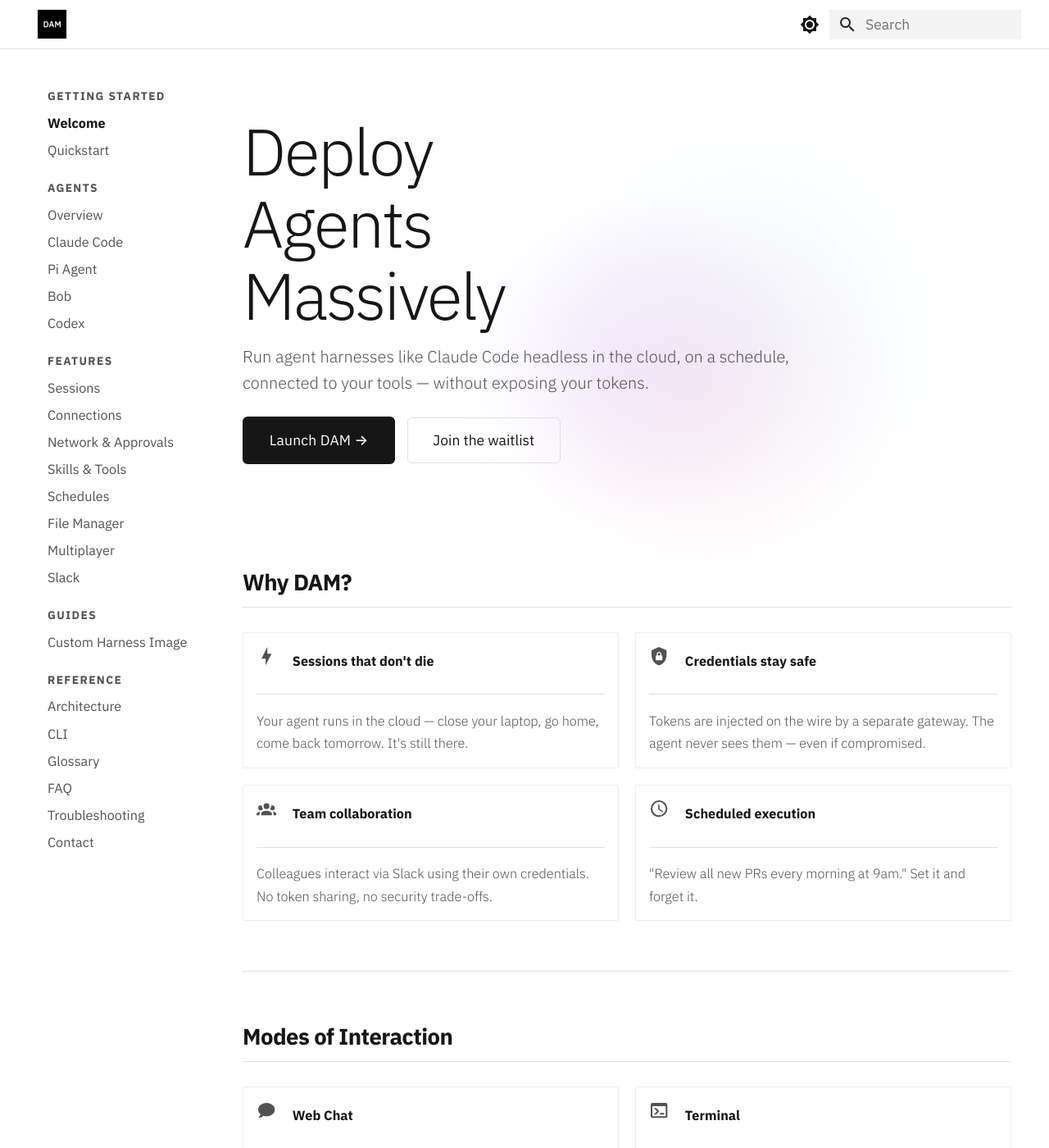
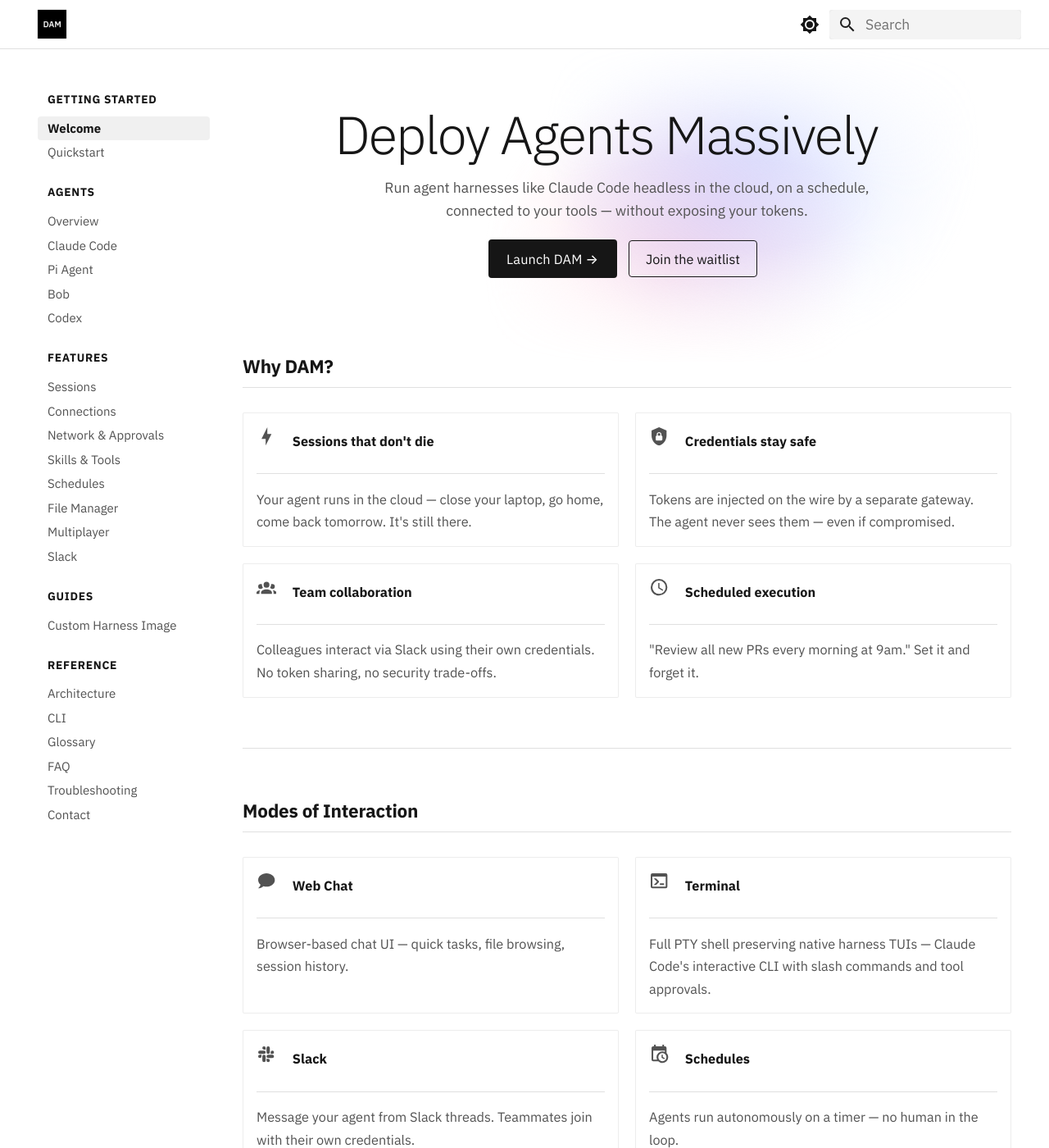
Before and after one commit to dam-agents/docs, an MkDocs documentation site: the page built from docs/index.md, in a window 1280 px wide and 1400 px high. Shown: the whole window at 82% size. Built offline with MkDocs 1.6.1 and Material for MkDocs 9.7.7, drawn with Linux system fonts in a browser that asks for light colours.

Commit message:
docs: improve visual hierarchy and styling

```diff
--- a/docs/index.md
+++ b/docs/index.md
@@ -5,7 +5,7 @@ hide:
 
 <div class="hero" markdown>
 
-# Deploy<br>Agents<br>Massively
+# Deploy Agents Massively
 
 Run agent harnesses like Claude Code headless in the cloud, on a schedule, connected to your tools — without exposing your tokens.
 
--- a/docs/stylesheets/extra.css
+++ b/docs/stylesheets/extra.css
@@ -10,21 +10,11 @@
 }
 
 .md-content {
-  background:
-    radial-gradient(circle at 60% 55%, rgba(255, 180, 200, 0.2) 0%, transparent 35%),
-    radial-gradient(circle at 50% 50%, rgba(200, 180, 255, 0.2) 0%, transparent 35%),
-    radial-gradient(circle at 65% 45%, rgba(180, 220, 255, 0.18) 0%, transparent 35%);
-  background-size: 100% 700px;
-  background-repeat: no-repeat;
+  background: none;
 }
 
 [data-md-color-scheme="slate"] .md-content {
-  background:
-    radial-gradient(circle at 60% 55%, rgba(255, 130, 160, 0.08) 0%, transparent 35%),
-    radial-gradient(circle at 50% 50%, rgba(160, 120, 220, 0.08) 0%, transparent 35%),
-    radial-gradient(circle at 65% 45%, rgba(100, 160, 220, 0.06) 0%, transparent 35%);
-  background-size: 100% 700px;
-  background-repeat: no-repeat;
+  background: none;
 }
 
 [data-md-color-scheme="slate"] {
@@ -67,6 +57,11 @@
 .md-header__button.md-logo img {
   height: 1.75rem;
   width: auto;
+  content: url("../assets/logo-light.png");
+}
+
+[data-md-color-scheme="slate"] .md-header__button.md-logo img {
+  content: url("../assets/logo-dark.png");
 }
 
 [data-md-color-scheme="slate"] .md-header__button.md-icon {
@@ -87,11 +82,26 @@
   display: none;
 }
 
+.md-nav--secondary > .md-nav__title {
+  font-size: 0.625rem;
+  font-weight: 700;
+  text-transform: uppercase;
+  letter-spacing: 0.05em;
+  color: #8d8d8d;
+  padding: 0.4rem 0.6rem;
+}
+
+.md-nav--secondary .md-nav__link {
+  font-size: 0.6875rem;
+  font-weight: 400;
+  padding: 0.2rem 0.6rem;
+}
+
 .md-nav__link {
-  font-size: 0.8125rem;
+  font-size: 0.75rem;
   font-weight: 400;
   color: #525252 !important;
-  padding: 0.3rem 0.6rem;
+  padding: 0.25rem 0.6rem;
   margin: 0;
   border-radius: 4px;
   transition: background 0.15s, color 0.15s;
@@ -110,6 +120,7 @@
 .md-nav__link--active {
   color: #161616 !important;
   font-weight: 600;
+  background: #f0f0f0;
 }
 
 [data-md-color-scheme="slate"] .md-nav__link {
@@ -123,6 +134,8 @@
 
 [data-md-color-scheme="slate"] .md-nav__link--active {
   color: #f4f4f4 !important;
+  font-weight: 600;
+  background: #262626;
 }
 
 .md-nav__item {
@@ -134,23 +147,23 @@
 }
 
 .md-nav__item--nested > .md-nav__link {
-  font-weight: 600;
-  color: #161616;
+  font-weight: 700;
+  color: #161616 !important;
   font-size: 0.6875rem;
   text-transform: uppercase;
-  letter-spacing: 0.1em;
-  padding: 0.2rem 0.6rem;
-  margin-bottom: 0.1rem;
+  letter-spacing: 0.05em;
+  padding: 0.4rem 0.6rem;
+  margin-bottom: 0.15rem;
 }
 
 [data-md-color-scheme="slate"] .md-nav__item--nested > .md-nav__link {
-  color: #6f6f6f;
+  color: #c6c6c6 !important;
 }
 
 /* Typography */
 .md-typeset {
-  font-size: 0.875rem;
-  font-weight: 300;
+  font-size: 0.8125rem;
+  font-weight: 400;
   line-height: 1.7;
   color: #262626;
   -webkit-font-smoothing: antialiased;
@@ -161,12 +174,12 @@
 }
 
 .md-typeset h1 {
-  font-weight: 700;
-  font-size: 2.25rem;
-  letter-spacing: -0.03em;
+  font-weight: 600;
+  font-size: 1.75rem;
+  letter-spacing: -0.02em;
   color: #161616;
-  line-height: 1.15;
-  margin-bottom: 1.25rem;
+  line-height: 1.2;
+  margin-bottom: 1rem;
 }
 
 [data-md-color-scheme="slate"] .md-typeset h1 {
@@ -175,10 +188,10 @@
 
 .md-typeset h2 {
   font-weight: 600;
-  font-size: 1.375rem;
-  letter-spacing: -0.02em;
+  font-size: 1.125rem;
+  letter-spacing: -0.01em;
   color: #161616;
-  margin-top: 3rem;
+  margin-top: 2.5rem;
   padding-bottom: 0.5rem;
   border-bottom: 1px solid #e0e0e0;
 }
@@ -202,21 +215,40 @@
 /* Content width — wider for cards */
 .md-content__inner {
   max-width: 52rem;
+  padding-top: 0;
 }
 
 /* Hero section */
 .hero {
-  text-align: left;
-  padding: 1.5rem 0 2rem;
-  background: none;
+  text-align: center;
+  padding: 1.5rem 0 1rem;
+  margin: 0;
+  position: relative;
 }
 
-[data-md-color-scheme="slate"] .hero {
-  background: none;
+.hero::before {
+  content: "";
+  position: absolute;
+  inset: -2rem -4rem -3rem -4rem;
+  background:
+    radial-gradient(circle at 65% 30%, rgba(180, 200, 255, 0.4) 0%, transparent 35%),
+    radial-gradient(circle at 55% 70%, rgba(255, 180, 200, 0.35) 0%, transparent 35%),
+    radial-gradient(circle at 60% 50%, rgba(200, 170, 255, 0.3) 0%, transparent 30%);
+  mask-image: radial-gradient(ellipse 75% 75% at 60% 50%, black 20%, transparent 70%);
+  -webkit-mask-image: radial-gradient(ellipse 75% 75% at 60% 50%, black 20%, transparent 70%);
+  pointer-events: none;
+  z-index: -1;
+}
+
+[data-md-color-scheme="slate"] .hero::before {
+  background:
+    radial-gradient(circle at 65% 30%, rgba(130, 160, 220, 0.15) 0%, transparent 35%),
+    radial-gradient(circle at 55% 70%, rgba(200, 130, 160, 0.12) 0%, transparent 35%),
+    radial-gradient(circle at 60% 50%, rgba(160, 130, 210, 0.1) 0%, transparent 30%);
 }
 
 .hero h1 {
-  font-size: 4rem;
+  font-size: 3.25rem;
   font-weight: 300;
   letter-spacing: -0.03em;
   line-height: 1.1;
@@ -235,11 +267,11 @@
 }
 
 .hero p {
-  font-size: 1rem;
-  font-weight: 300;
+  font-size: 0.875rem;
+  font-weight: 400;
   color: #525252;
-  max-width: 36rem;
-  margin: 0 0 1.5rem;
+  max-width: 32rem;
+  margin: 0 auto 1.5rem;
   line-height: 1.6;
 }
 
@@ -249,6 +281,8 @@
 
 .hero .md-button {
   margin: 0 0.5rem 0 0;
+  position: relative;
+  z-index: 1;
 }
 
 /* Cards grid */
@@ -446,10 +480,10 @@
   background: #161616 !important;
   border-color: #161616 !important;
   color: #ffffff !important;
-  border-radius: 6px;
+  border-radius: 4px;
   font-weight: 500;
-  font-size: 0.875rem;
-  padding: 0.75em 1.75em;
+  font-size: 0.8125rem;
+  padding: 0.5em 1.25em;
   letter-spacing: 0.01em;
   transition: background 0.15s, transform 0.1s;
   text-decoration: none !important;
@@ -463,11 +497,11 @@
 }
 
 .md-typeset a.md-button:not(.md-button--primary) {
-  border-radius: 6px;
-  border: 1px solid #e0e0e0;
+  border-radius: 4px;
+  border: 1px solid #161616;
   color: #161616;
-  padding: 0.75em 1.75em;
-  font-size: 0.875rem;
+  padding: 0.5em 1.25em;
+  font-size: 0.8125rem;
   font-weight: 500;
   transition: border-color 0.15s, background 0.15s;
   text-decoration: none !important;
--- a/mkdocs.yml
+++ b/mkdocs.yml
@@ -4,8 +4,8 @@ site_url: https://pages.github.ibm.com/dam-agents/docs/
 theme:
   name: material
   custom_dir: overrides
-  logo: assets/logo.png
-  favicon: assets/logo.png
+  logo: assets/logo-light.png
+  favicon: assets/logo-light.png
   palette:
     - scheme: default
       primary: white
```
Also changed, not shown: docs/assets/logo-dark.png (added), docs/assets/logo-light.png (renamed from docs/assets/logo.png).
